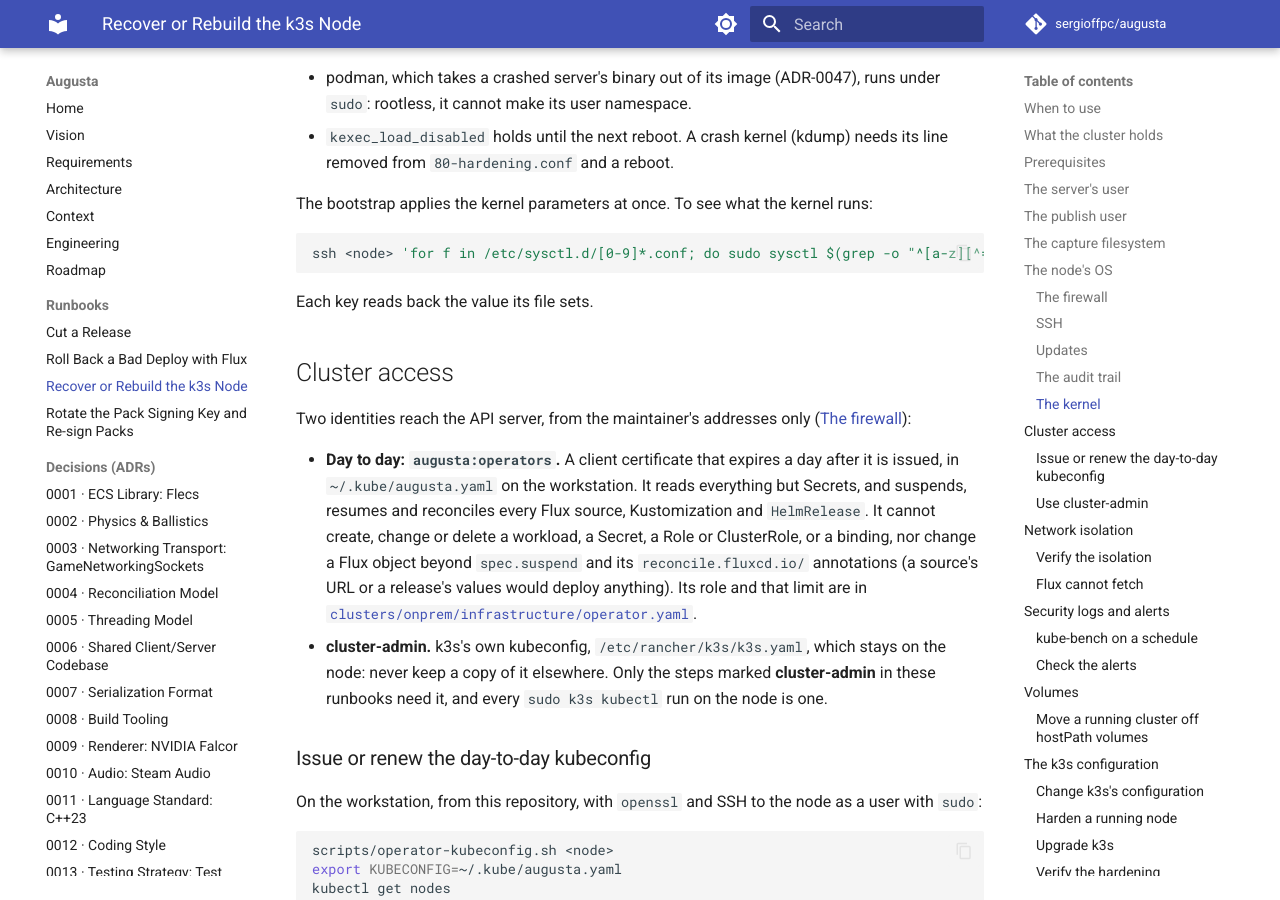
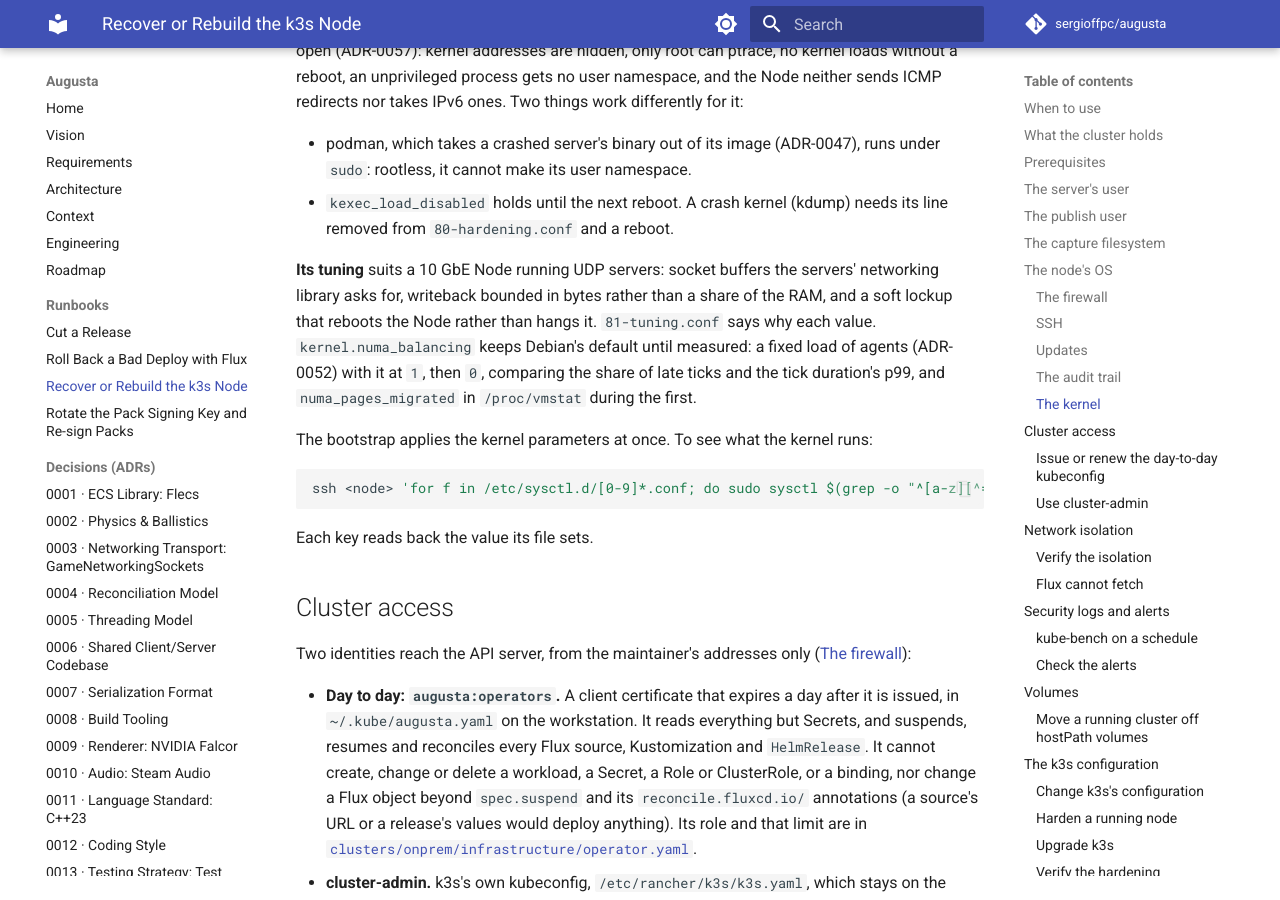
Before and after one commit to sergioffpc/augusta, an MkDocs documentation site: the page built from docs/runbooks/k3s-node-recovery.md, in a window 1280 px wide and 900 px high, scrolled down 8264 px. Built offline with MkDocs 1.6.1 and Material for MkDocs 9.7.7, drawn with Linux system fonts in a browser that asks for light colours; comment, search, counter and statistics services are not loaded; some of the changed text lies outside the part shown.

Commit message:
feat(node): tune network, writeback and lockups
81-tuning.conf lets GameNetworkingSockets have its 256 KB UDP buffers,
bounds dirty writeback in bytes, reserves free memory, raises the
backlog and inotify instances, uses fq and BBR, and panics on a soft
lockup.

Closes #565

Co-Authored-By: Claude Opus 5.5 <noreply@anthropic.com>

```diff
--- a/docs/runbooks/k3s-node-recovery.md
+++ b/docs/runbooks/k3s-node-recovery.md
@@ -233,15 +233,16 @@ credential (ADR-0057). Its configuration is in
 [`clusters/onprem/node/`](../../clusters/onprem/node), beside k3s's, and
 `scripts/bootstrap-node.sh` writes it on every run, before k3s's:
 
-| In the repository              | On the node                                                  | What it sets                                                                   |
-| ------------------------------ | ------------------------------------------------------------ | ------------------------------------------------------------------------------ |
-| `nftables.conf`                | `/etc/nftables.conf`                                         | [The firewall](#the-firewall).                                                 |
-| `nftables.service.conf`        | `/etc/systemd/system/nftables.service.d/augusta.conf`        | Stopping the firewall removes its table alone, not k3s's.                      |
-| `sshd.conf`                    | `/etc/ssh/sshd_config.d/10-augusta.conf`                     | [SSH](#ssh): keys only, no root login.                                         |
-| `unattended-upgrades.conf`     | `/etc/apt/apt.conf.d/52augusta-upgrades`                     | [Updates](#updates): Debian's security updates, a reboot at 05:00 when needed. |
-| `apt-daily-upgrade.timer.conf` | `/etc/systemd/system/apt-daily-upgrade.timer.d/augusta.conf` | Updates install between 04:00 and 04:30.                                       |
-| `audit.rules`                  | `/etc/audit/rules.d/augusta.rules`                           | [The audit trail](#the-audit-trail).                                           |
-| `80-hardening.conf`            | `/etc/sysctl.d/80-hardening.conf`                            | [The kernel](#the-kernel)'s hardening.                                         |
+| In the repository              | On the node                                                  | What it sets                                                                     |
+| ------------------------------ | ------------------------------------------------------------ | -------------------------------------------------------------------------------- |
+| `nftables.conf`                | `/etc/nftables.conf`                                         | [The firewall](#the-firewall).                                                   |
+| `nftables.service.conf`        | `/etc/systemd/system/nftables.service.d/augusta.conf`        | Stopping the firewall removes its table alone, not k3s's.                        |
+| `sshd.conf`                    | `/etc/ssh/sshd_config.d/10-augusta.conf`                     | [SSH](#ssh): keys only, no root login.                                           |
+| `unattended-upgrades.conf`     | `/etc/apt/apt.conf.d/52augusta-upgrades`                     | [Updates](#updates): Debian's security updates, a reboot at 05:00 when needed.   |
+| `apt-daily-upgrade.timer.conf` | `/etc/systemd/system/apt-daily-upgrade.timer.d/augusta.conf` | Updates install between 04:00 and 04:30.                                         |
+| `audit.rules`                  | `/etc/audit/rules.d/augusta.rules`                           | [The audit trail](#the-audit-trail).                                             |
+| `80-hardening.conf`            | `/etc/sysctl.d/80-hardening.conf`                            | [The kernel](#the-kernel)'s hardening.                                           |
+| `81-tuning.conf`               | `/etc/sysctl.d/81-tuning.conf`                               | [The kernel](#the-kernel)'s tuning: socket buffers, writeback, free memory, TCP. |
 
 To change any of it, merge the change to `develop`, then run the bootstrap on
 the node, which writes what changed and reloads the service that reads it:
@@ -383,6 +384,14 @@ Two things work differently for it:
   runs under `sudo`: rootless, it cannot make its user namespace.
 - `kexec_load_disabled` holds until the next reboot. A crash kernel (kdump)
   needs its line removed from `80-hardening.conf` and a reboot.
+
+**Its tuning** suits a 10 GbE Node running UDP servers: socket buffers the
+servers' networking library asks for, writeback bounded in bytes rather than a
+share of the RAM, and a soft lockup that reboots the Node rather than hangs it.
+`81-tuning.conf` says why each value. `kernel.numa_balancing` keeps Debian's
+default until measured: a fixed load of agents (ADR-0052) with it at `1`, then
+`0`, comparing the share of late ticks and the tick duration's p99, and
+`numa_pages_migrated` in `/proc/vmstat` during the first.
 
 The bootstrap applies the kernel parameters at once. To see what the kernel
 runs:
```
Also changed, not shown: 2 other files.
